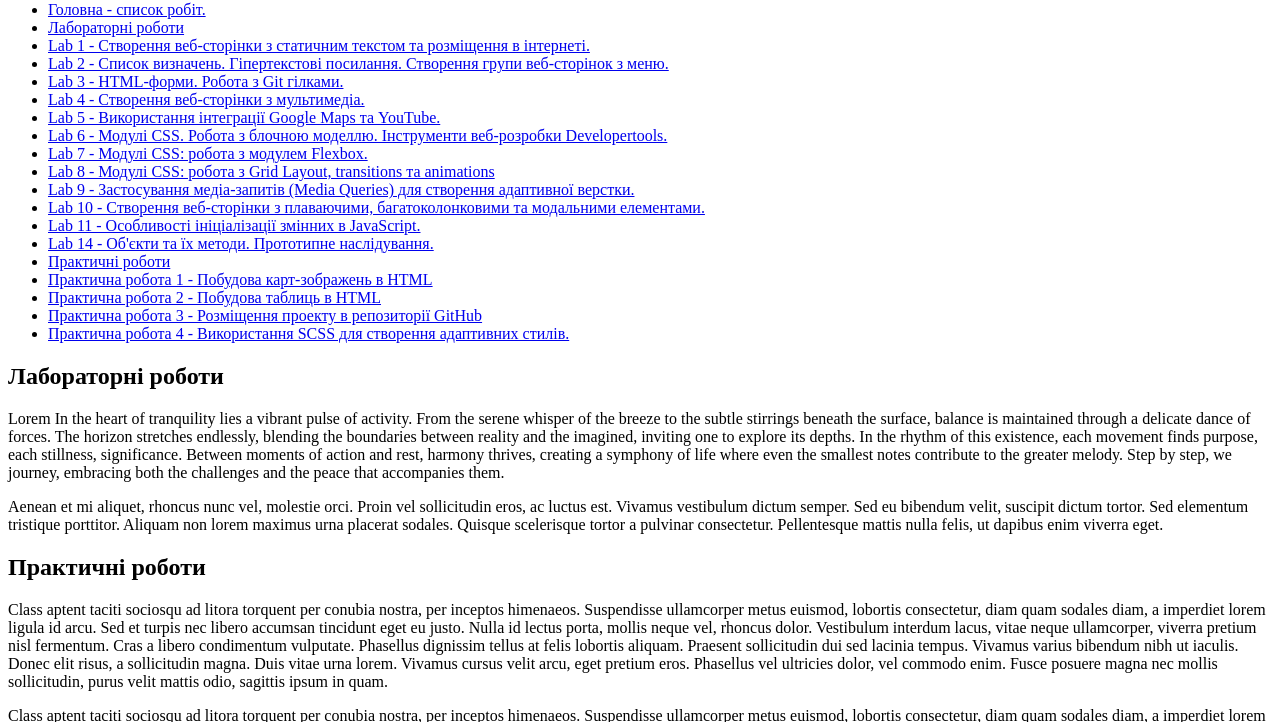
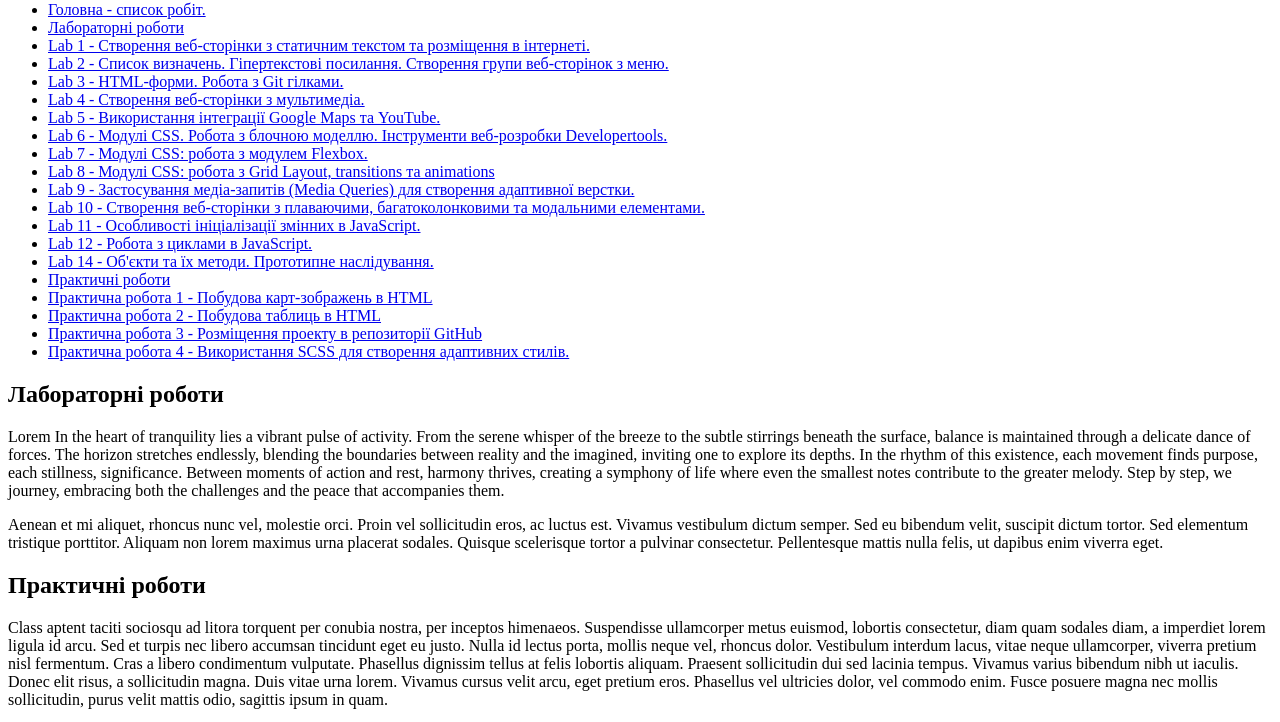
Before and after one commit to labik2/college_PII, a plain HTML site: page index.html in a window 1280 px wide. Shown: the part 65-787 px from the top of the page. Drawn offline with Linux system fonts and the light colour scheme.

Commit message:
Update index.html

```diff
--- a/index.html
+++ b/index.html
@@ -23,6 +23,7 @@
 		<li><a href="/lab9/index.html">Lab 9 - Застосування медіа-запитів (Media Queries) для створення адаптивної верстки.</a></li>
 		<li><a href="/lab10/index.html">Lab 10 - Cтворення веб-сторінки з плаваючими, багатоколонковими та модальними елементами.</a></li>
 		<li><a href="/lab11/index.html">Lab 11 - Особливості ініціалізації змінних в JavaScript. </a></li>
+		<li><a href="/lab12/index.html">Lab 12 - Робота з циклами в JavaScript. </a></li>
 		<li><a href="/lab14/index.html">Lab 14 - Об'єкти та їх методи. Прототипне наслідування.</a></li>
 
 
```
